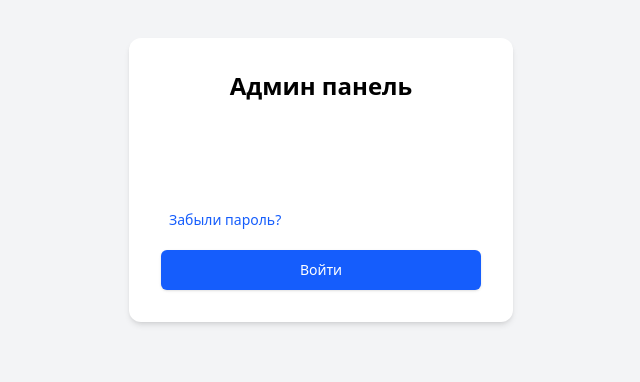
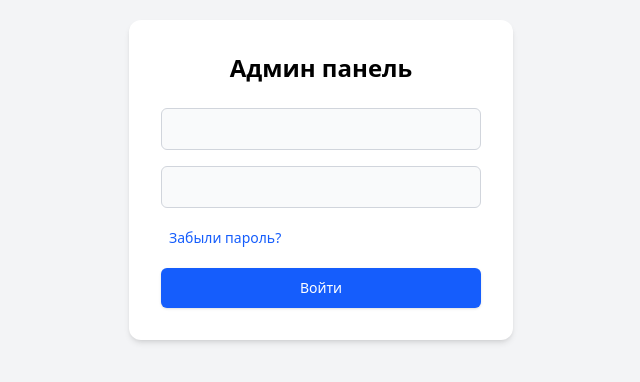
Before and after one commit to 1Dmitry2/website-teacher, a Vue app in the folder Frontend/: page /admin-login in a window 1280 px wide. Shown: the part 220-602 px from the top of the page, without its empty margins (319-959 px from the left). Built offline with nearby package versions, Linux system fonts and the light colour scheme.

Commit message:
add: input style

```diff
--- a/Frontend/src/components/login/login-form.vue
+++ b/Frontend/src/components/login/login-form.vue
@@ -5,9 +5,9 @@
       </slot>
       <slot name="login">
       </slot>
-      <form  @submit.prevent="handleLogin" class="space-y-4 flex flex-col">
-        <ui-input/>
-        <ui-input/>
+      <form @submit="onForm" class="space-y-4 flex flex-col">
+        <ui-input type="email" variant="primary" :model-value="email"/>
+        <ui-input type="password" variant="primary" :model-value="password"/>
         <router-link to="/">
           <ui-button variant="link" type="button">Забыли пароль?</ui-button>
         </router-link>
@@ -18,8 +18,15 @@
 </template>
 
 <script setup lang="ts">
+import { ref } from "vue";
 import UiButton from "../ui/Ui-button.vue";
 import UiInput from "../ui/Ui-input.vue";
+
+const email = ref('');
+const password = ref('');
+const onForm = (e: Event) => {
+  e.preventDefault()
+}
 </script>
 
 <style lang="scss" scoped>
--- a/Frontend/src/components/ui/Ui-input.vue
+++ b/Frontend/src/components/ui/Ui-input.vue
@@ -1,13 +1,35 @@
 <template>
-  <div>
-    <input/>
+  <div class="w-full">
+    <input
+        class="w-full outline-none"
+        :class="{
+      'text-gray-900 bg-gray-50 border border-gray-300 focus:border-blue-500 focus:ring-2 focus:ring-blue-200 rounded-md px-3 py-2 transition-all placeholder:text-gray-400' : props.variant === 'primary',
+      'text-gray-900 bg-white border border-gray-400 focus:border-blue-600 focus:ring-2 focus:ring-blue-300 rounded-md px-3 py-2 transition-all placeholder:text-gray-500' : props.variant === 'secondary',
+      'border border-red-500 bg-red-50 text-red-700 placeholder-red-400 focus:ring-2 focus:ring-red-200 focus:border-red-600 rounded-md px-3 py-2 transition-all': props.variant === 'error',
+      'border border-green-500 bg-green-50 text-green-700 placeholder-green-400 focus:ring-2 focus:ring-green-200 focus:border-green-600 rounded-md px-3 py-2 transition-all': props.variant === 'success',
+        }"
+        :value="modelValue"
+        @input="onInput"
+        :type="type"
+        :placeholder="placeholder"
+        :disabled="disabled"
+    />
   </div>
 </template>
 
 <script setup lang="ts">
 interface UIInput{
-  type: string,
-  placeholder?: string
+  type: 'text' | 'password' | 'email' | 'search',
+  placeholder?: string,
+  disabled?: boolean,
+  variant: 'primary' | 'secondary' | 'error' | 'success',
+  modelValue: string
 
 }
+
+const props = defineProps<UIInput>();
+const emit = defineEmits(["update:modelValue"]);
+const onInput = (e: Event) => {
+  emit('update:modelValue', (e.target as HTMLInputElement).value);
+}
 </script>
```
Also changed, not shown: 1 other file (tests, documents, lock files or other folders).
